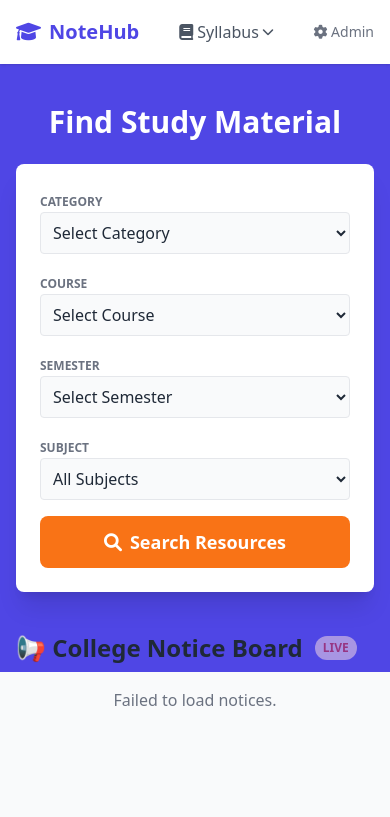
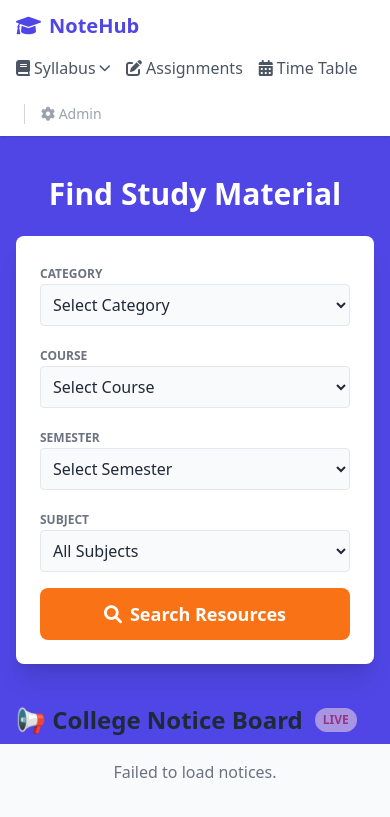
Before and after one commit to Vaishalide/subodh-notes, a Flask app: page / in a window 390 px wide. Shown: the top 817 px of the page. Run offline with Flask 3, Linux system fonts and the light colour scheme; data that the repository does not hold is empty; parts of the project's set-up code (start-up, migrations or seed data) failed here and were passed over; some libraries are stand-ins or nearby versions.

Commit message:
Update index.html

```diff
--- a/templates/index.html
+++ b/templates/index.html
@@ -14,40 +14,69 @@
         .notice-card:hover { transform: translateY(-3px); box-shadow: 0 10px 20px rgba(0,0,0,0.1); }
         @keyframes blink { 0% { opacity: 1; } 50% { opacity: 0.5; } 100% { opacity: 1; } }
         .new-tag { animation: blink 1.5s infinite; }
+
+        /* FIXED DROPDOWN CSS */
         .dropdown { position: relative; display: inline-block; }
-        .dropdown-content { display: none; position: absolute; background-color: white; min-width: 160px; box-shadow: 0px 8px 16px 0px rgba(0,0,0,0.2); z-index: 100; border-radius: 8px; top: 100%; left: 0; }
+        .dropdown-content {
+            display: none;
+            position: absolute;
+            background-color: white;
+            min-width: 200px;
+            box-shadow: 0px 10px 25px rgba(0,0,0,0.2);
+            z-index: 9999; /* Very high Z-Index to stay on top */
+            border-radius: 8px;
+            top: 100%;
+            left: 0;
+            margin-top: 5px;
+            border: 1px solid #f3f4f6;
+        }
         .dropdown:hover .dropdown-content { display: block; }
+        /* Add a small arrow/triangle if needed, optional */
+        .dropdown-content::before {
+            content: "";
+            position: absolute;
+            bottom: 100%;
+            left: 20px;
+            border-width: 8px;
+            border-style: solid;
+            border-color: transparent transparent white transparent;
+        }
     </style>
 </head>
 <body class="bg-gray-50 text-gray-800 font-sans flex flex-col min-h-screen">
 
     <nav class="bg-white shadow sticky top-0 z-50">
-        <div class="max-w-7xl mx-auto px-4 flex justify-between h-16 items-center">
-            <div class="flex items-center space-x-6 overflow-x-auto">
-                <div class="flex items-center text-brand font-bold text-xl cursor-pointer mr-4" onclick="resetPage()">
-                    <i class="fas fa-graduation-cap mr-2"></i> NoteHub
-                </div>
+        <div class="max-w-7xl mx-auto px-4 flex flex-wrap justify-between items-center py-3">
+
+            <div class="flex items-center text-brand font-bold text-xl cursor-pointer mr-6" onclick="resetPage()">
+                <i class="fas fa-graduation-cap mr-2"></i> NoteHub
+            </div>
+
+            <div class="flex flex-wrap items-center gap-4 md:gap-6 mt-2 md:mt-0">
 
                 <div class="dropdown">
-                    <button class="text-gray-600 hover:text-brand font-medium flex items-center py-2 whitespace-nowrap">
+                    <button class="text-gray-600 hover:text-brand font-medium flex items-center py-2">
                         <i class="fas fa-book mr-1"></i> Syllabus <i class="fas fa-chevron-down ml-1 text-xs"></i>
                     </button>
                     <div class="dropdown-content">
-                        <a onclick="loadSyllabus('UG')" class="block px-4 py-2 hover:bg-gray-100 cursor-pointer">Under Graduate</a>
-                        <a onclick="loadSyllabus('PG')" class="block px-4 py-2 hover:bg-gray-100 cursor-pointer">Post Graduate</a>
+                        <a onclick="loadSyllabus('UG')" class="block px-4 py-3 hover:bg-gray-50 hover:text-brand cursor-pointer transition border-b border-gray-100">Under Graduate (UG)</a>
+                        <a onclick="loadSyllabus('PG')" class="block px-4 py-3 hover:bg-gray-50 hover:text-brand cursor-pointer transition">Post Graduate (PG)</a>
                     </div>
                 </div>
 
-                <button onclick="loadAssignments()" class="text-gray-600 hover:text-brand font-medium flex items-center whitespace-nowrap">
+                <button onclick="loadAssignments()" class="text-gray-600 hover:text-brand font-medium flex items-center">
                     <i class="fas fa-edit mr-1"></i> Assignments
                 </button>
 
-                <button onclick="loadTimeTables()" class="text-gray-600 hover:text-brand font-medium flex items-center whitespace-nowrap">
+                <button onclick="loadTimeTables()" class="text-gray-600 hover:text-brand font-medium flex items-center">
                     <i class="fas fa-calendar-alt mr-1"></i> Time Table
                 </button>
+
+                <a href="/admin" class="text-sm text-gray-400 hover:text-gray-600 ml-2 border-l pl-4 border-gray-300">
+                    <i class="fas fa-cog"></i> Admin
+                </a>
             </div>
 
-            <a href="/admin" class="text-sm text-gray-500 hover:text-brand whitespace-nowrap ml-4"><i class="fas fa-cog"></i> Admin</a>
         </div>
     </nav>
 
@@ -80,7 +109,7 @@
         </div>
     </div>
 
-    <div class="max-w-7xl mx-auto px-4 -mt-10 mb-10 w-full">
+    <div class="max-w-7xl mx-auto px-4 -mt-10 mb-10 w-full flex-grow">
 
         <div id="file-section" class="hidden">
             <div class="flex justify-between items-center mb-4">
@@ -257,7 +286,7 @@
 
                 data.forEach(item => {
                     list.innerHTML += `
-                        <div class="bg-white p-4 rounded shadow border-l-4 border-green-500 flex justify-between items-center hover:bg-gray-50">
+                        <div class="bg-white p-4 rounded shadow border-l-4 border-green-500 flex justify-between items-center hover:bg-gray-50 transition">
                             <div>
                                 <h4 class="font-bold text-gray-800">${item.name}</h4>
                                 <span class="text-xs text-gray-500 bg-gray-100 px-2 py-1 rounded">${item.section}</span>
@@ -289,7 +318,7 @@
 
                 data.forEach(item => {
                     list.innerHTML += `
-                        <div class="bg-white p-4 rounded shadow border-l-4 border-red-500 flex justify-between items-center hover:bg-gray-50">
+                        <div class="bg-white p-4 rounded shadow border-l-4 border-red-500 flex justify-between items-center hover:bg-gray-50 transition">
                             <div>
                                 <h4 class="font-bold text-gray-800">${item.name}</h4>
                                 <span class="text-xs text-gray-500 bg-gray-100 px-2 py-1 rounded">${item.section}</span>
@@ -321,7 +350,7 @@
 
                 data.forEach(item => {
                     list.innerHTML += `
-                        <div class="bg-white p-4 rounded shadow border-l-4 border-purple-500 flex justify-between items-center hover:bg-gray-50">
+                        <div class="bg-white p-4 rounded shadow border-l-4 border-purple-500 flex justify-between items-center hover:bg-gray-50 transition">
                             <div>
                                 <h4 class="font-bold text-gray-800">${item.name}</h4>
                                 <span class="text-xs text-gray-500 bg-gray-100 px-2 py-1 rounded">${item.section}</span>
```
